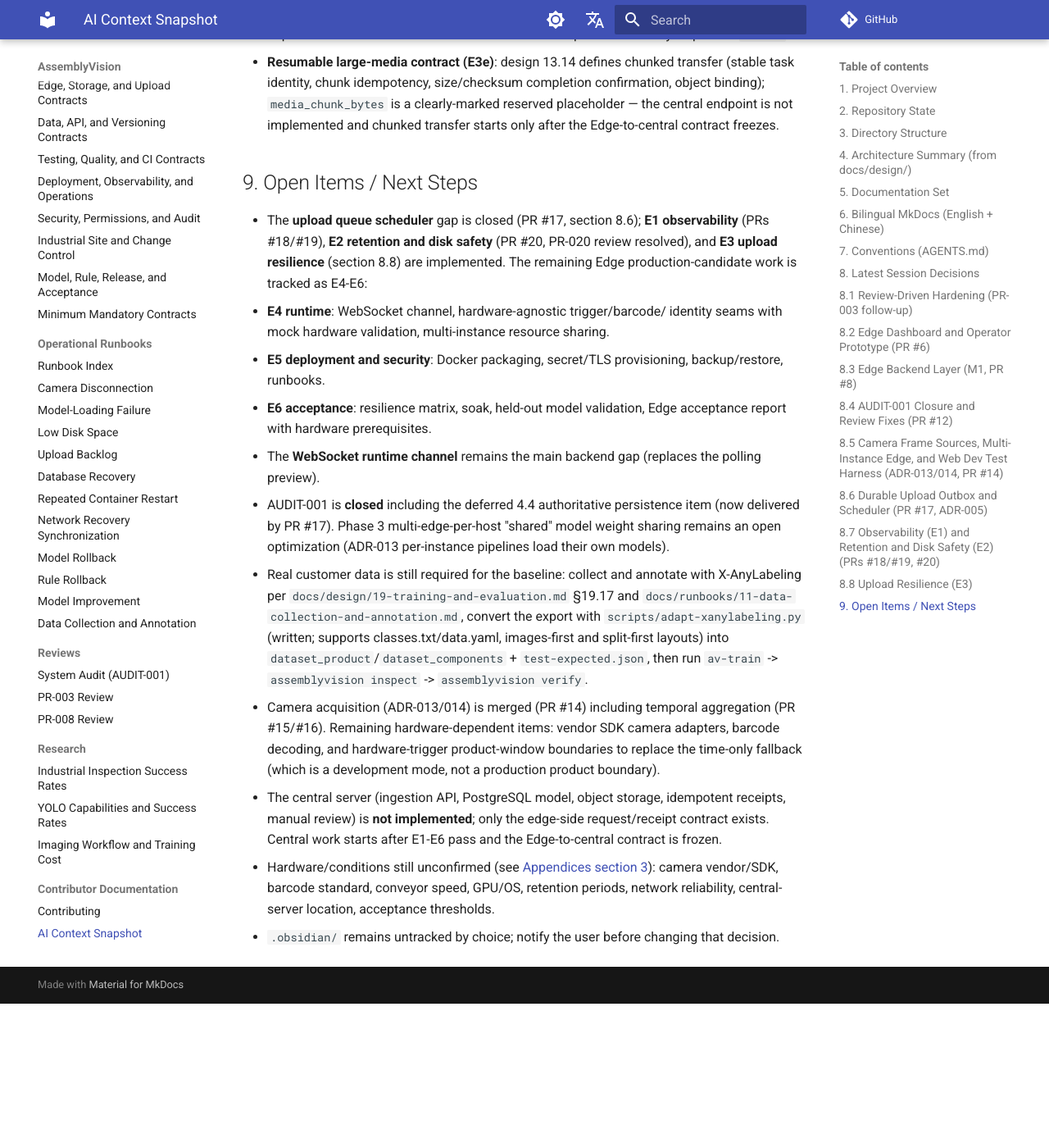
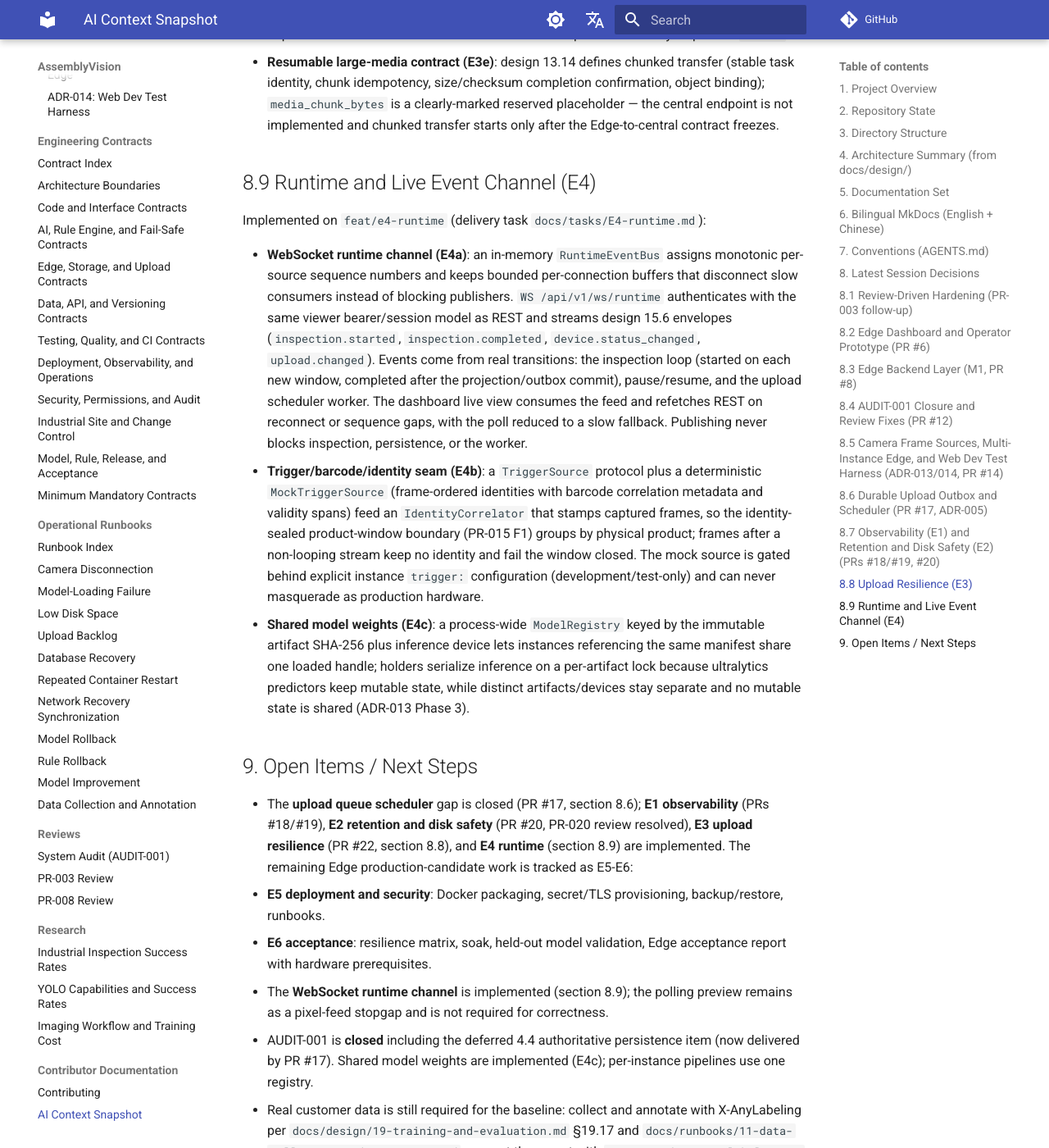
Before and after one commit to dream-studio-china/assembly-vision, an MkDocs documentation site: the page built from docs/ai/context.md, in a window 1280 px wide and 1400 px high, scrolled down 14937 px. Shown: the whole window at 82% size. Built offline with MkDocs 1.6.1 and Material for MkDocs 9.7.7, drawn with Linux system fonts in a browser that asks for light colours; comment, search, counter and statistics services are not loaded; before the commit the page ends 16161 px from its top, so only the background shows below that; some of the changed text lies outside the part shown.

Commit message:
docs: record E4 runtime milestone in project context

```diff
--- a/docs/ai/context.md
+++ b/docs/ai/context.md
@@ -607,26 +607,53 @@
   reserved placeholder — the central endpoint is not implemented and chunked
   transfer starts only after the Edge-to-central contract freezes.
 
+## 8.9 Runtime and Live Event Channel (E4)
+
+Implemented on `feat/e4-runtime` (delivery task
+`docs/tasks/E4-runtime.md`):
+
+- **WebSocket runtime channel (E4a)**: an in-memory `RuntimeEventBus` assigns
+  monotonic per-source sequence numbers and keeps bounded per-connection
+  buffers that disconnect slow consumers instead of blocking publishers.
+  `WS /api/v1/ws/runtime` authenticates with the same viewer bearer/session
+  model as REST and streams design 15.6 envelopes (`inspection.started`,
+  `inspection.completed`, `device.status_changed`, `upload.changed`). Events
+  come from real transitions: the inspection loop (started on each new window,
+  completed after the projection/outbox commit), pause/resume, and the upload
+  scheduler worker. The dashboard live view consumes the feed and refetches
+  REST on reconnect or sequence gaps, with the poll reduced to a slow
+  fallback. Publishing never blocks inspection, persistence, or the worker.
+- **Trigger/barcode/identity seam (E4b)**: a `TriggerSource` protocol plus a
+  deterministic `MockTriggerSource` (frame-ordered identities with barcode
+  correlation metadata and validity spans) feed an `IdentityCorrelator` that
+  stamps captured frames, so the identity-sealed product-window boundary
+  (PR-015 F1) groups by physical product; frames after a non-looping stream
+  keep no identity and fail the window closed. The mock source is gated behind
+  explicit instance `trigger:` configuration (development/test-only) and can
+  never masquerade as production hardware.
+- **Shared model weights (E4c)**: a process-wide `ModelRegistry` keyed by the
+  immutable artifact SHA-256 plus inference device lets instances referencing
+  the same manifest share one loaded handle; holders serialize inference on a
+  per-artifact lock because ultralytics predictors keep mutable state, while
+  distinct artifacts/devices stay separate and no mutable state is shared
+  (ADR-013 Phase 3).
+
 ## 9. Open Items / Next Steps
 
 - The **upload queue scheduler** gap is closed (PR #17, section 8.6); **E1
   observability** (PRs #18/#19), **E2 retention and disk safety** (PR #20,
-  PR-020 review resolved), and **E3 upload resilience** (section 8.8) are
-  implemented. The remaining Edge production-candidate work is tracked as
-  E4-E6:
-  - **E4 runtime**: WebSocket channel, hardware-agnostic trigger/barcode/
-    identity seams with mock hardware validation, multi-instance resource
-    sharing.
+  PR-020 review resolved), **E3 upload resilience** (PR #22, section 8.8),
+  and **E4 runtime** (section 8.9) are implemented. The remaining Edge
+  production-candidate work is tracked as E5-E6:
   - **E5 deployment and security**: Docker packaging, secret/TLS provisioning,
     backup/restore, runbooks.
   - **E6 acceptance**: resilience matrix, soak, held-out model validation,
     Edge acceptance report with hardware prerequisites.
-- The **WebSocket runtime channel** remains the main backend gap (replaces the
-  polling preview).
+- The **WebSocket runtime channel** is implemented (section 8.9); the polling
+  preview remains as a pixel-feed stopgap and is not required for correctness.
 - AUDIT-001 is **closed** including the deferred 4.4 authoritative persistence
-  item (now delivered by PR #17). Phase 3 multi-edge-per-host "shared" model
-  weight sharing remains an open optimization (ADR-013 per-instance pipelines
-  load their own models).
+  item (now delivered by PR #17). Shared model weights are implemented (E4c);
+  per-instance pipelines use one registry.
 - Real customer data is still required for the baseline: collect and annotate
   with X-AnyLabeling per
   `docs/design/19-training-and-evaluation.md` §19.17 and
@@ -636,10 +663,11 @@
   `dataset_product`/`dataset_components` + `test-expected.json`, then run
   `av-train` -> `assemblyvision inspect` -> `assemblyvision verify`.
 - Camera acquisition (ADR-013/014) is merged (PR #14) including temporal
-  aggregation (PR #15/#16). Remaining hardware-dependent items: vendor SDK
-  camera adapters, barcode decoding, and hardware-trigger product-window
-  boundaries to replace the time-only fallback (which is a development mode,
-  not a production product boundary).
+  aggregation (PR #15/#16) and the trigger/identity seam (E4b). Remaining
+  hardware-dependent items: vendor SDK camera adapters, real barcode decoding,
+  and physical photo-eye/PLC triggers to replace the mock trigger source and
+  the time-only fallback (which is a development mode, not a production
+  product boundary).
 - The central server (ingestion API, PostgreSQL model, object storage,
   idempotent receipts, manual review) is **not implemented**; only the
   edge-side request/receipt contract exists. Central work starts after E1-E6
```
